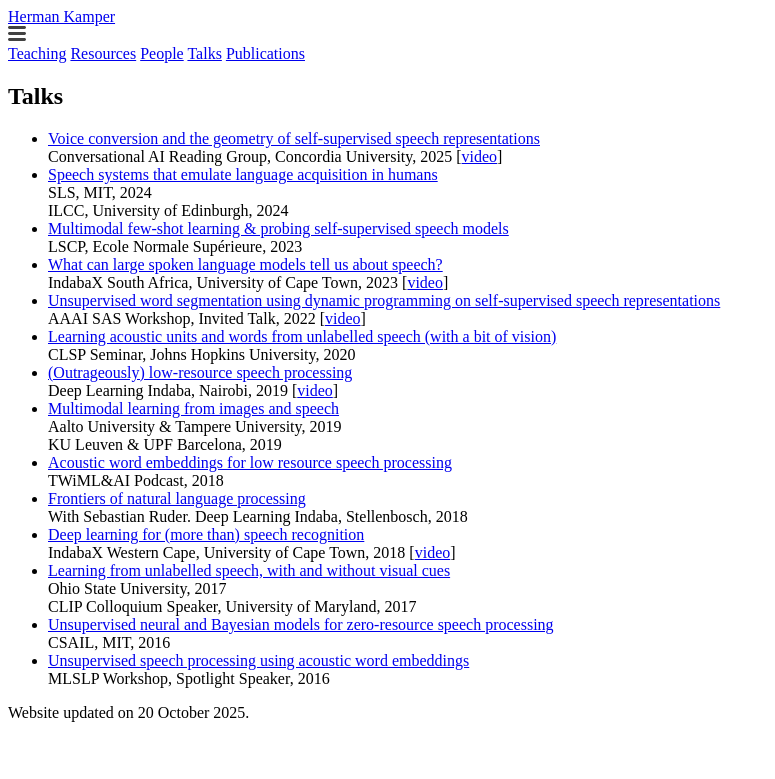
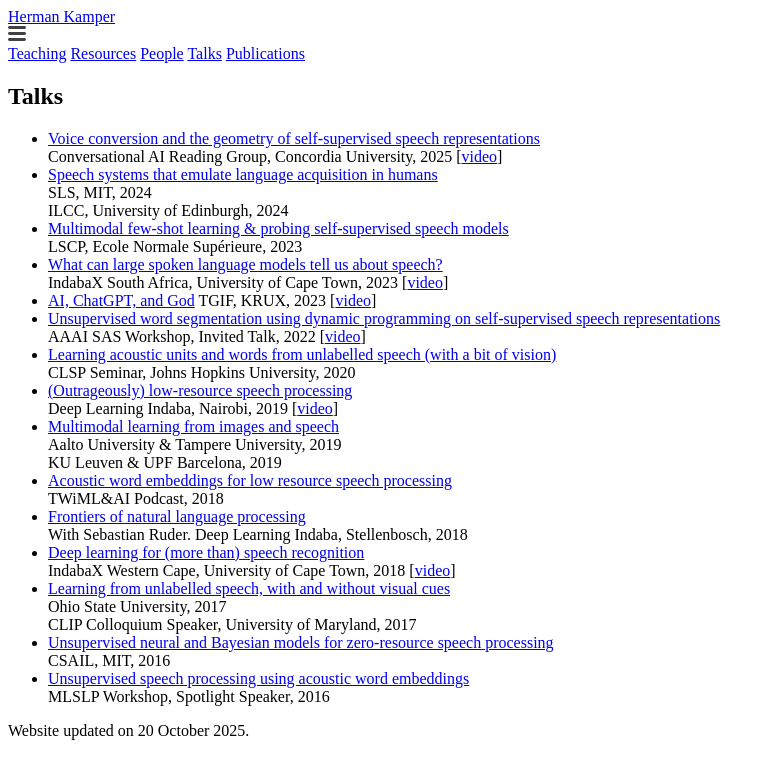
Before and after one commit to kamperh/kamperh.github.io, a Jekyll site: the page built from talks.md, in a window 1280 px wide. Shown: the top 779 px of the page, without its empty margins (0-775 px from the left). Built offline with Jekyll 4.4.1, drawn with Linux system fonts in a browser that asks for light colours; a style sheet for code colours, icons or effects is not loaded.

Commit message:
Update talks.md

```diff
--- a/talks.md
+++ b/talks.md
@@ -18,6 +18,8 @@ order: 4
   LSCP, Ecole Normale Supérieure, 2023
 - [What can large spoken language models tell us about speech?]({{site.url}}/slides/kamper_indabax2023_talk-compressed.pdf)
   IndabaX South Africa, University of Cape Town, 2023 [[video](https://youtu.be/g0nTBjBGkGY)]
+- [AI, ChatGPT, and God]({{site.url}}/slides/kamper_tgif_krux2023_talk.pdf)
+  TGIF, KRUX, 2023 [[video](https://youtu.be/VtoVimtm_VQ)]
 - [Unsupervised word segmentation using dynamic programming on self-supervised speech representations]({{site.url}}/slides/kamper_aaaisas2022_talk.pdf)
   AAAI SAS Workshop, Invited Talk, 2022 [[video](https://youtu.be/oA0EMR_cMQY)]
 - [Learning acoustic units and words from unlabelled speech (with a bit of vision)]({{site.url}}/slides/kamper_jhuclsp2020_talk.pdf)
```
